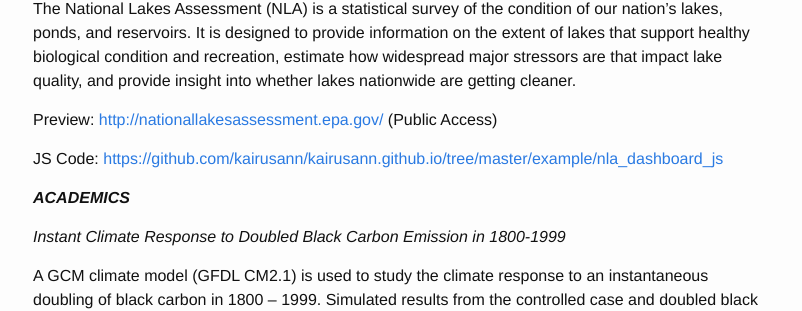
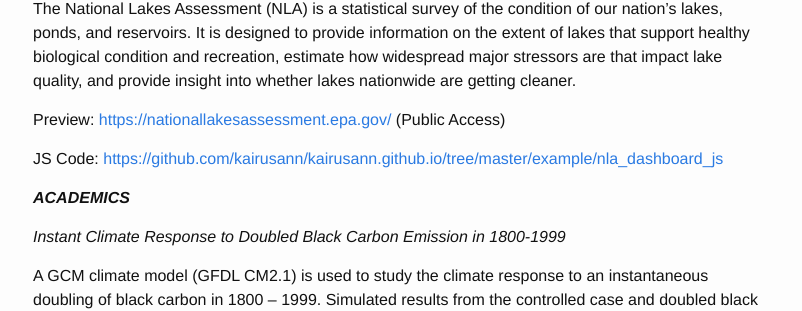
Before and after one commit to kairusann/kairusann.github.io, a Jekyll site: the page built from pages/about.md, in a window 1280 px wide and 900 px high, scrolled down 1839 px. Shown: the part 149-460 px from the top of the window, without its empty margins (237-1039 px from the left). Built offline with Jekyll 4.4.1, drawn with Linux system fonts in a browser that asks for light colours; some of the changed lines change nothing that is shown.

Commit message:
resume updated

```diff
--- a/pages/about.md
+++ b/pages/about.md
@@ -31,7 +31,7 @@
 :    - Bootstrap; D3.js; Node.js; Google Analytics API; Tableau JavaScript API; Tableau Desktop
 
 Projects:
-:    - [EPA National Lakes Assessment](http://nationallakesassessment.epa.gov/)
+:    - [EPA National Lakes Assessment](https://nationallakesassessment.epa.gov/)
 
 **Data Analyst Intern at Johns Hopkins Water Institute**
 :    *2014/6 -- 2015/1*
@@ -77,7 +77,7 @@
 
 The National Lakes Assessment (NLA) is a statistical survey of the condition of our nation's lakes, ponds, and reservoirs. It is designed to provide information on the extent of lakes that support healthy biological condition and recreation, estimate how widespread major stressors are that impact lake quality, and provide insight into whether lakes nationwide are getting cleaner.
 
-Preview: <http://nationallakesassessment.epa.gov/> (Public Access)
+Preview: <https://nationallakesassessment.epa.gov/> (Public Access)
 
 JS Code: <https://github.com/kairusann/kairusann.github.io/tree/master/example/nla_dashboard_js>
 
```
